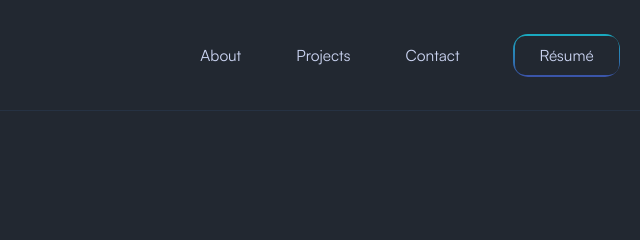
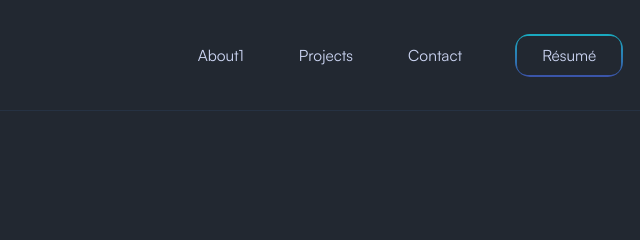
Before and after one commit to Bhavik0307/BhavikPortfolio, a plain HTML site: page index.html in a window 1280 px wide. Shown: the top 240 px of the page, 640-1280 px from the left. Drawn offline with nearby package versions, Linux system fonts and the light colour scheme.

Commit message:
test first change

```diff
--- a/index.html
+++ b/index.html
@@ -96,7 +96,7 @@
 
         <ul class="nav-menu">
           <li class="nav-link">
-            <a href="#about">About</a>
+            <a href="#about">About1</a>
           </li>
           <li class="nav-link">
             <a href="#projects">Projects</a>
```
